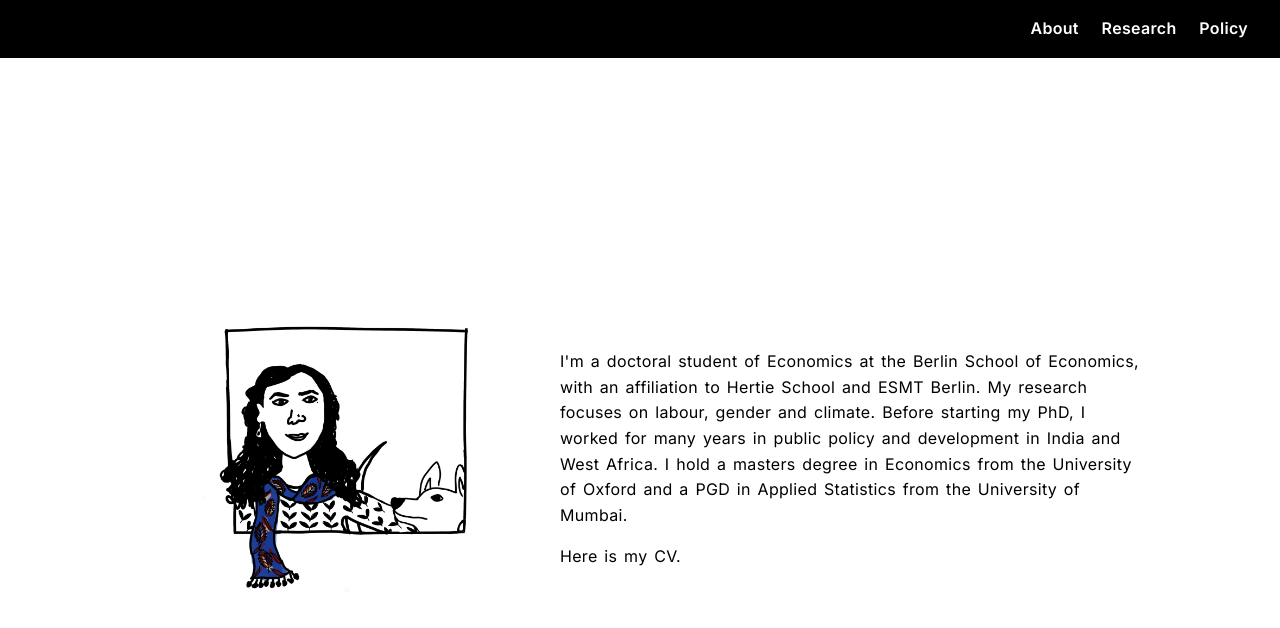
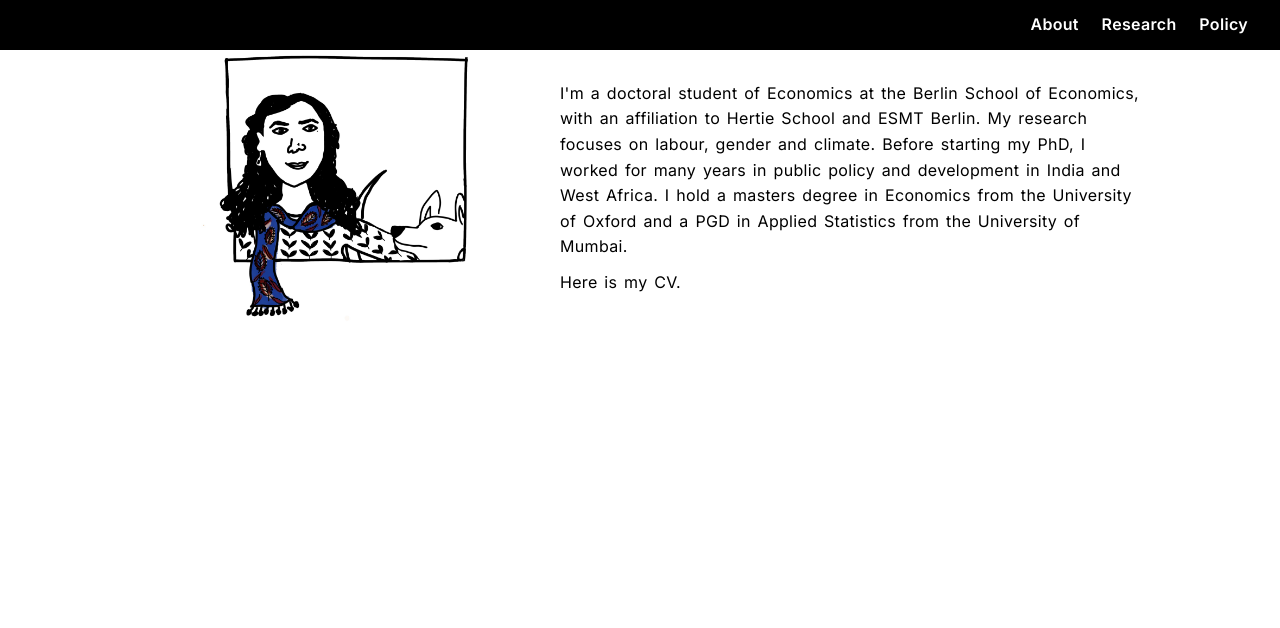
Before and after one commit to snehapmenon/snehapmenon.github.io, a Jekyll site: the page built from index.md, in a window 1280 px wide. Shown: the top 628 px of the page. Built offline with Jekyll 4.4.1, drawn with Linux system fonts in a browser that asks for light colours.

Commit message:
Update default.html

```diff
--- a/_layouts/default.html
+++ b/_layouts/default.html
@@ -31,10 +32,11 @@
         padding: 0;
       }
 
+      /* Header / nav */
       header {
         background-color: #000;
         color: #fff;
-        padding: 1em 2em;
+        padding: 0.75em 2em; /* tightened from 1em */
         display: flex;
         justify-content: space-between;
         align-items: center;
@@ -46,25 +48,37 @@
         text-decoration: none;
         font-weight: bold;
       }
+      nav a:hover { text-decoration: underline; }
 
+      /* Layout wrapper (no forced viewport height, no extra padding) */
       .centered-wrapper {
         display: flex;
-  align-items: flex-start;
+        align-items: flex-start;   /* no vertical centering -> less top gap */
         justify-content: center;
-  min-height: calc(100vh - 80px);
+        min-height: auto;
         padding: 0;
         box-sizing: border-box;
       }
 
+      /* Page content area (small top padding to prevent margin-collapsing) */
       .content {
-  padding: 0.5em 2em 1.5em;
+        padding: 0.25rem 2rem 1.25rem; /* tiny top padding, normal sides, moderate bottom */
         max-width: 1000px;
-  margin: auto;
+        margin: 0 auto;
         width: 100%;
       }
 
+      /* Trim extra gaps from first/last child blocks */
       .content > *:first-child { margin-top: 0; }
+      .content > *:last-child  { margin-bottom: 0; }
 
+      /* Slightly tighter paragraph rhythm site-wide */
+      .content p { margin: 0.6em 0; }
+
+      /* Responsive side padding */
+      @media (max-width: 640px) {
+        .content { padding: 0.25rem 1rem 1.1rem; }
+      }
     </style>
   </head>
 
```
Also changed, not shown: other parts of _layouts/default.html (+1 -0 lines). Lines whose indentation alone changed are shown as unchanged.
